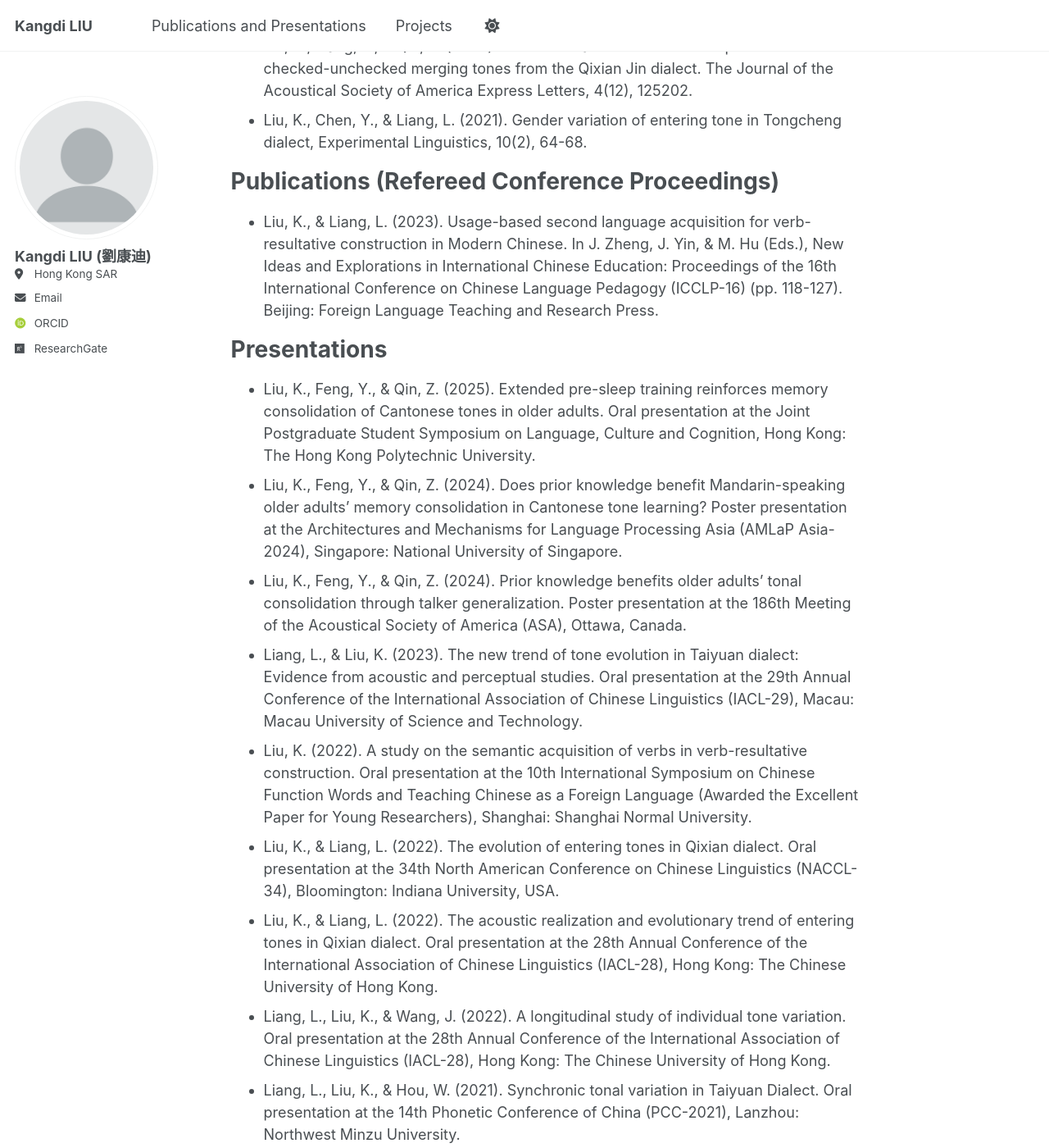
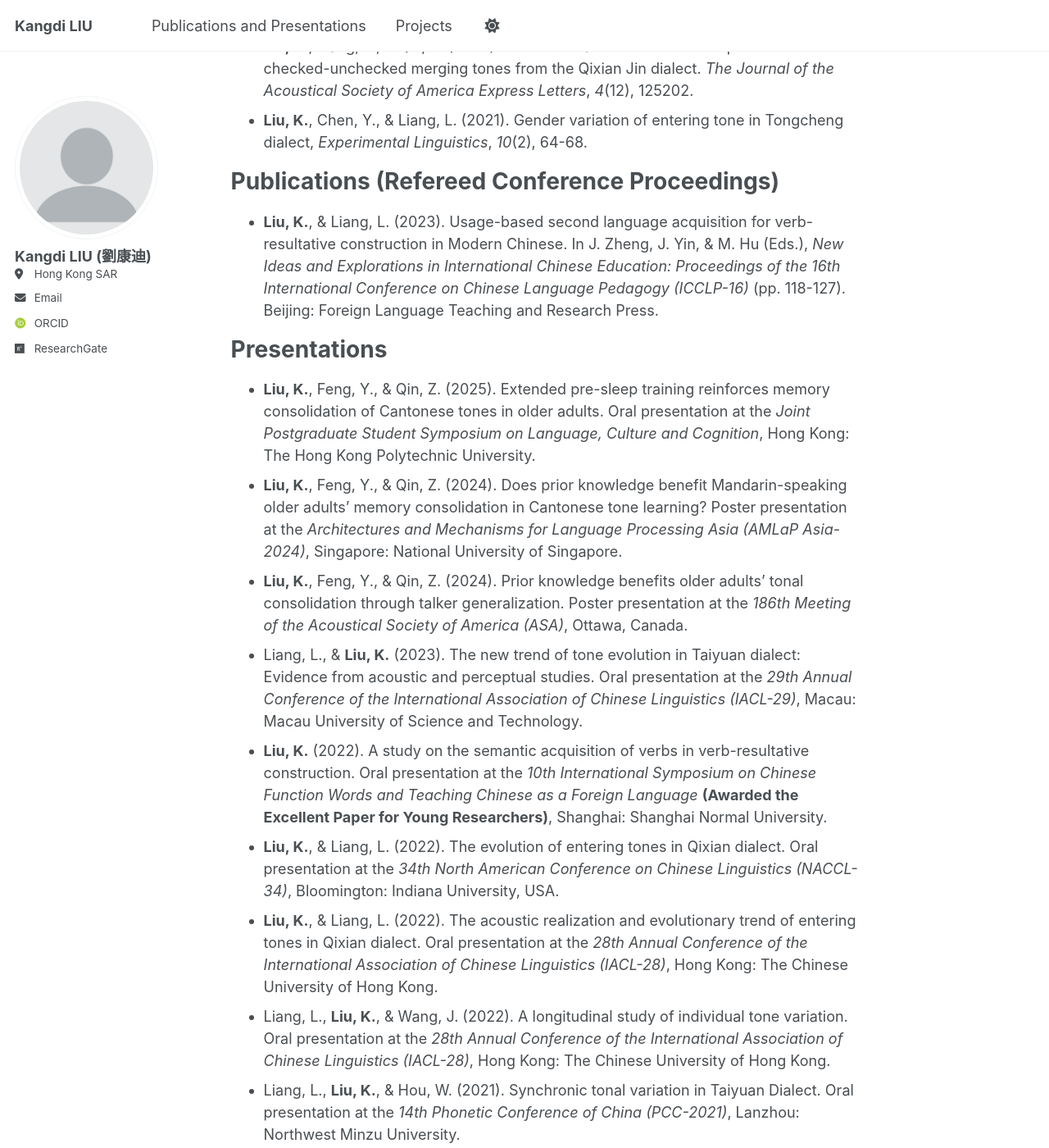
Before and after one commit to kliubc2025/kliubc.github.io, a Jekyll site: the page built from _publications/2009-10-01-paper-title-number-1.md, in a window 1280 px wide and 1400 px high, scrolled down 240 px. Shown: the whole window at 82% size. Built offline with Jekyll 4.4.1, drawn with Linux system fonts in a browser that asks for light colours; some web fonts are replaced; a script that is not in the unit is left out.

```diff
--- a/_publications/2009-10-01-paper-title-number-1.md
+++ b/_publications/2009-10-01-paper-title-number-1.md
@@ -1,21 +1,21 @@
 ---
 Publications (Refereed Journal Articles)
 ======
-* Liu, K., Liang, L., & Qin, Z. (2024). The role of acoustic cues in the production of checked-unchecked merging tones from the Qixian Jin dialect. The Journal of the Acoustical Society of America Express Letters, 4(12), 125202.
-* Liu, K., Chen, Y., & Liang, L. (2021). Gender variation of entering tone in Tongcheng dialect, Experimental Linguistics, 10(2), 64-68.
+* **Liu, K.**, Liang, L., & Qin, Z. (2024). The role of acoustic cues in the production of checked-unchecked merging tones from the Qixian Jin dialect. *The Journal of the Acoustical Society of America Express Letters*, *4*(12), 125202.
+* **Liu, K.**, Chen, Y., & Liang, L. (2021). Gender variation of entering tone in Tongcheng dialect, *Experimental Linguistics*, *10*(2), 64-68.
 
 Publications (Refereed Conference Proceedings)
 ======
-* Liu, K., & Liang, L. (2023). Usage-based second language acquisition for verb-resultative construction in Modern Chinese. In J. Zheng, J. Yin, & M. Hu (Eds.), New Ideas and Explorations in International Chinese Education: Proceedings of the 16th International Conference on Chinese Language Pedagogy (ICCLP-16) (pp. 118-127). Beijing: Foreign Language Teaching and Research Press.
+* **Liu, K.**, & Liang, L. (2023). Usage-based second language acquisition for verb-resultative construction in Modern Chinese. In J. Zheng, J. Yin, & M. Hu (Eds.), *New Ideas and Explorations in International Chinese Education: Proceedings of the 16th International Conference on Chinese Language Pedagogy (ICCLP-16)* (pp. 118-127). Beijing: Foreign Language Teaching and Research Press.
 
 Presentations
 ======
-* Liu, K., Feng, Y., & Qin, Z. (2025). Extended pre-sleep training reinforces memory consolidation of Cantonese tones in older adults. Oral presentation at the Joint Postgraduate Student Symposium on Language, Culture and Cognition, Hong Kong: The Hong Kong Polytechnic University.
-* Liu, K., Feng, Y., & Qin, Z. (2024). Does prior knowledge benefit Mandarin-speaking older adults’ memory consolidation in Cantonese tone learning? Poster presentation at the Architectures and Mechanisms for Language Processing Asia (AMLaP Asia-2024), Singapore: National University of Singapore.
-* Liu, K., Feng, Y., & Qin, Z. (2024). Prior knowledge benefits older adults’ tonal consolidation through talker generalization. Poster presentation at the 186th Meeting of the Acoustical Society of America (ASA), Ottawa, Canada.
-* Liang, L., & Liu, K. (2023). The new trend of tone evolution in Taiyuan dialect: Evidence from acoustic and perceptual studies. Oral presentation at the 29th Annual Conference of the International Association of Chinese Linguistics (IACL-29), Macau: Macau University of Science and Technology.
-* Liu, K. (2022). A study on the semantic acquisition of verbs in verb-resultative construction. Oral presentation at the 10th International Symposium on Chinese Function Words and Teaching Chinese as a Foreign Language (Awarded the Excellent Paper for Young Researchers), Shanghai: Shanghai Normal University.
-* Liu, K., & Liang, L. (2022). The evolution of entering tones in Qixian dialect. Oral presentation at the 34th North American Conference on Chinese Linguistics (NACCL-34), Bloomington: Indiana University, USA.
-* Liu, K., & Liang, L. (2022). The acoustic realization and evolutionary trend of entering tones in Qixian dialect. Oral presentation at the 28th Annual Conference of the International Association of Chinese Linguistics (IACL-28), Hong Kong: The Chinese University of Hong Kong.
-* Liang, L., Liu, K., & Wang, J. (2022). A longitudinal study of individual tone variation. Oral presentation at the 28th Annual Conference of the International Association of Chinese Linguistics (IACL-28), Hong Kong: The Chinese University of Hong Kong.
-* Liang, L., Liu, K., & Hou, W. (2021). Synchronic tonal variation in Taiyuan Dialect. Oral presentation at the 14th Phonetic Conference of China (PCC-2021), Lanzhou: Northwest Minzu University.
+* **Liu, K.**, Feng, Y., & Qin, Z. (2025). Extended pre-sleep training reinforces memory consolidation of Cantonese tones in older adults. Oral presentation at the *Joint Postgraduate Student Symposium on Language, Culture and Cognition*, Hong Kong: The Hong Kong Polytechnic University.
+* **Liu, K.**, Feng, Y., & Qin, Z. (2024). Does prior knowledge benefit Mandarin-speaking older adults’ memory consolidation in Cantonese tone learning? Poster presentation at the *Architectures and Mechanisms for Language Processing Asia (AMLaP Asia-2024)*, Singapore: National University of Singapore.
+* **Liu, K.**, Feng, Y., & Qin, Z. (2024). Prior knowledge benefits older adults’ tonal consolidation through talker generalization. Poster presentation at the *186th Meeting of the Acoustical Society of America (ASA)*, Ottawa, Canada.
+* Liang, L., & **Liu, K.** (2023). The new trend of tone evolution in Taiyuan dialect: Evidence from acoustic and perceptual studies. Oral presentation at the *29th Annual Conference of the International Association of Chinese Linguistics (IACL-29)*, Macau: Macau University of Science and Technology.
+* **Liu, K.** (2022). A study on the semantic acquisition of verbs in verb-resultative construction. Oral presentation at the *10th International Symposium on Chinese Function Words and Teaching Chinese as a Foreign Language* **(Awarded the Excellent Paper for Young Researchers)**, Shanghai: Shanghai Normal University.
+* **Liu, K.**, & Liang, L. (2022). The evolution of entering tones in Qixian dialect. Oral presentation at the *34th North American Conference on Chinese Linguistics (NACCL-34)*, Bloomington: Indiana University, USA.
+* **Liu, K.**, & Liang, L. (2022). The acoustic realization and evolutionary trend of entering tones in Qixian dialect. Oral presentation at the *28th Annual Conference of the International Association of Chinese Linguistics (IACL-28)*, Hong Kong: The Chinese University of Hong Kong.
+* Liang, L., **Liu, K.**, & Wang, J. (2022). A longitudinal study of individual tone variation. Oral presentation at the *28th Annual Conference of the International Association of Chinese Linguistics (IACL-28)*, Hong Kong: The Chinese University of Hong Kong.
+* Liang, L., **Liu, K.**, & Hou, W. (2021). Synchronic tonal variation in Taiyuan Dialect. Oral presentation at the *14th Phonetic Conference of China (PCC-2021)*, Lanzhou: Northwest Minzu University.
```
